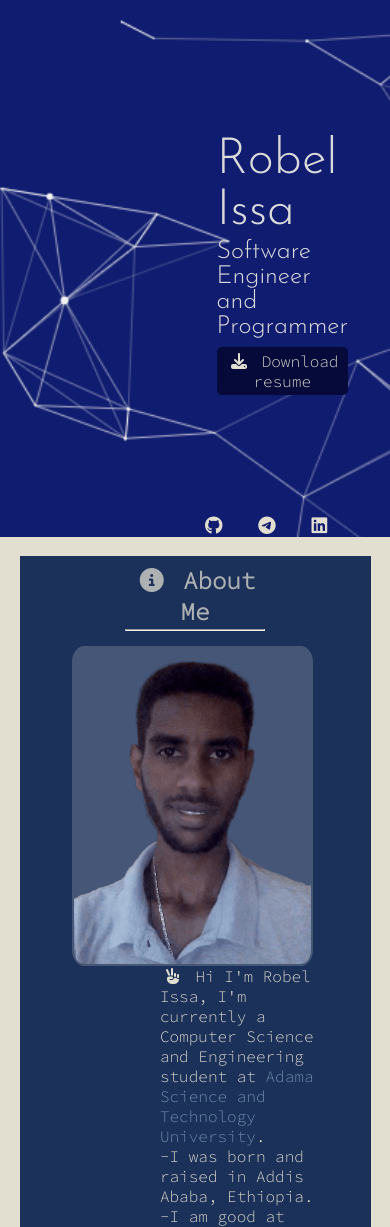
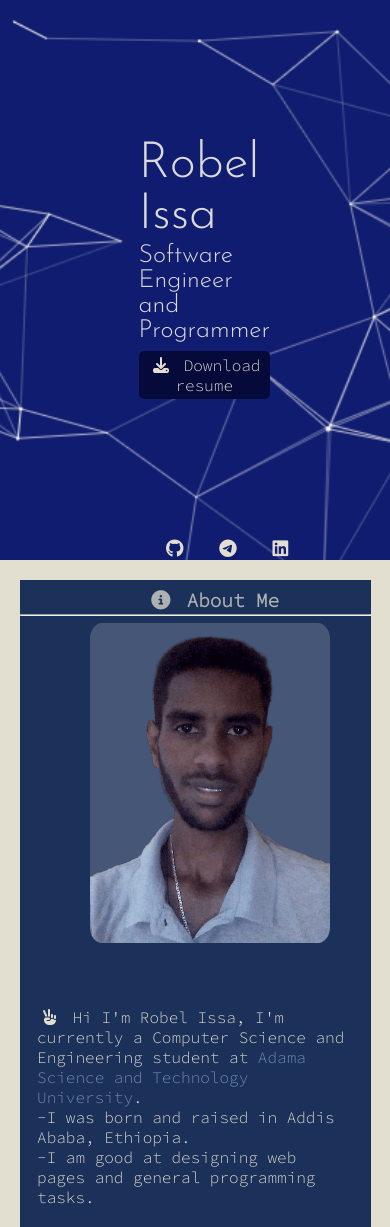
Before and after one commit to RoIs889/rois889.github.io, a plain HTML site: page index.html in a window 390 px wide. Shown: the top 1227 px of the page. Drawn offline with nearby package versions, Linux system fonts and the light colour scheme; no server answers.

Commit message:
Add files via upload

```diff
--- a/css/style.css
+++ b/css/style.css
@@ -371,10 +371,63 @@ background: gray;
     margin-left: 2%;
 }
 @media screen and (max-width: 600px) {
+    body {
+        background:url('../assets/cool-background (5).png');
+        background-size: cover;
+        background-position: 8%;
+        background-repeat: repeat;
+        width: 100%;
+    }
+    h2{
+        width: 50%;
+        font-size: larger;
+    }
+    hr{
+        margin-left:0px ;
+        width: 100%;
+    }
+    .lead{
+        float: none;
+        padding: 5%;
+        width: fit-content;
+        margin-left: 0%;
+    }
+    .avatar{
+
+        padding: 0%;
+        float: none;
+        margin: 2%;
+        margin-left: 20%;
+    }
+    .info{
+        margin: 15%;
+    }
+    .cont{
+        display: inline;
+        margin-left:40%;
+    }
     .column {
       width: 100%;
       display: block;
       margin-bottom: 20px;
     }
+    .column2{
+        margin-left: 0%;
+        width: fit-content;
+    }
+    .row,.row2{
+        width: 100%;
+        margin-left: 0%;
+    }
+    .card2{
+        margin-left: 0%;
+    }
+    .contact-section{
+        float: none;
+        padding: 0%;
+        margin-left: 5%;
+
+    }
+
 
   }
--- a/index.html
+++ b/index.html
@@ -42,7 +42,7 @@
 		<div class="inner-about">
 			<h2><i class="fa-solid fa-circle-info"></i>  About Me</h2>
 			<hr width="70%">
-			<img class="avatar" src="../assets/avatar.png">
+			<img class="avatar" src="../assets/Avatar.png">
 			<p class="lead"><i class="fa-solid fa-hand-peace"></i>
 			Hi I'm Robel Issa, I'm currently a Computer Science and Engineering student at<a class="astuli" href="http://www.astu.edu.et" target="_blank"> Adama Science and Technology University</a>.<br>
 			-I was born and raised in Addis Ababa, Ethiopia.<br>
```
Also changed, not shown: 1 other file.
